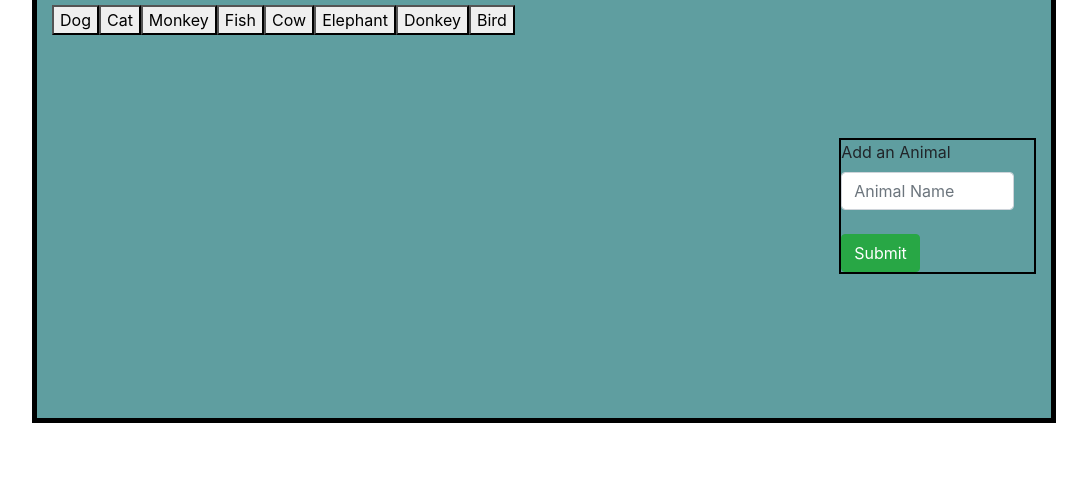
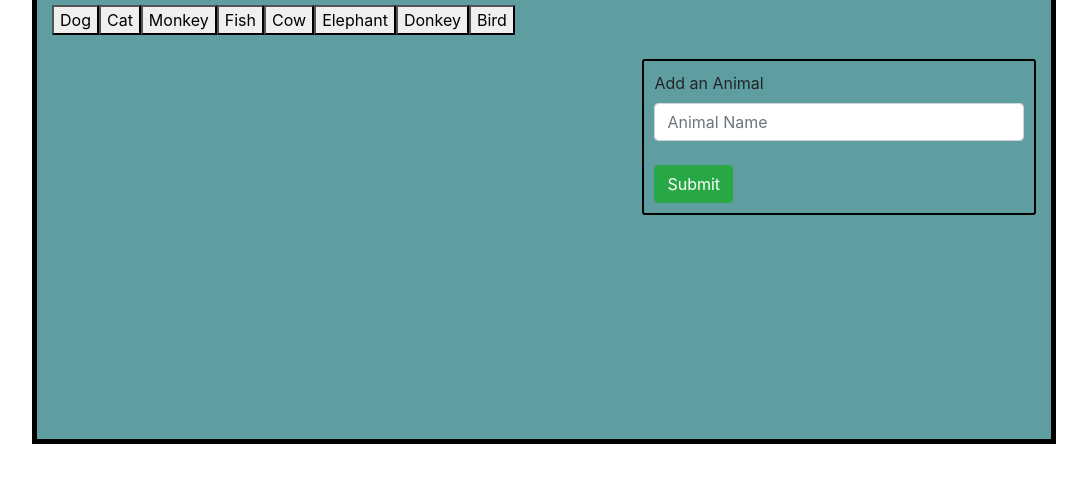
Before and after one commit to DJ1209/GifTastic, a plain HTML site: page index.html in a window 1280 px wide. Shown: the part 71-554 px from the top of the page, without its empty margins (96-1183 px from the left). Drawn offline with nearby package versions, Linux system fonts and the light colour scheme.

Commit message:
add modification

```diff
--- a/assets/css/style.css
+++ b/assets/css/style.css
@@ -8,11 +8,18 @@
     margin-top: 15px;
     padding-bottom: 10%;
     background-color: cadetblue;
+    min-height: 500px;
 }
 
 .form {
-    margin-left: 80%;
-    margin-top: 8%;
-    border: 2px solid black;
-    padding-right: 20px;
+    width: 40%;
+    float: right;
+    border: 2px solid #000;
+    border-radius: 3px;
+    padding: 10px;
 }
+
+.row>div[class*='col-'] {
+    display: flex;
+    flex: 1 0 auto;
+}
```
